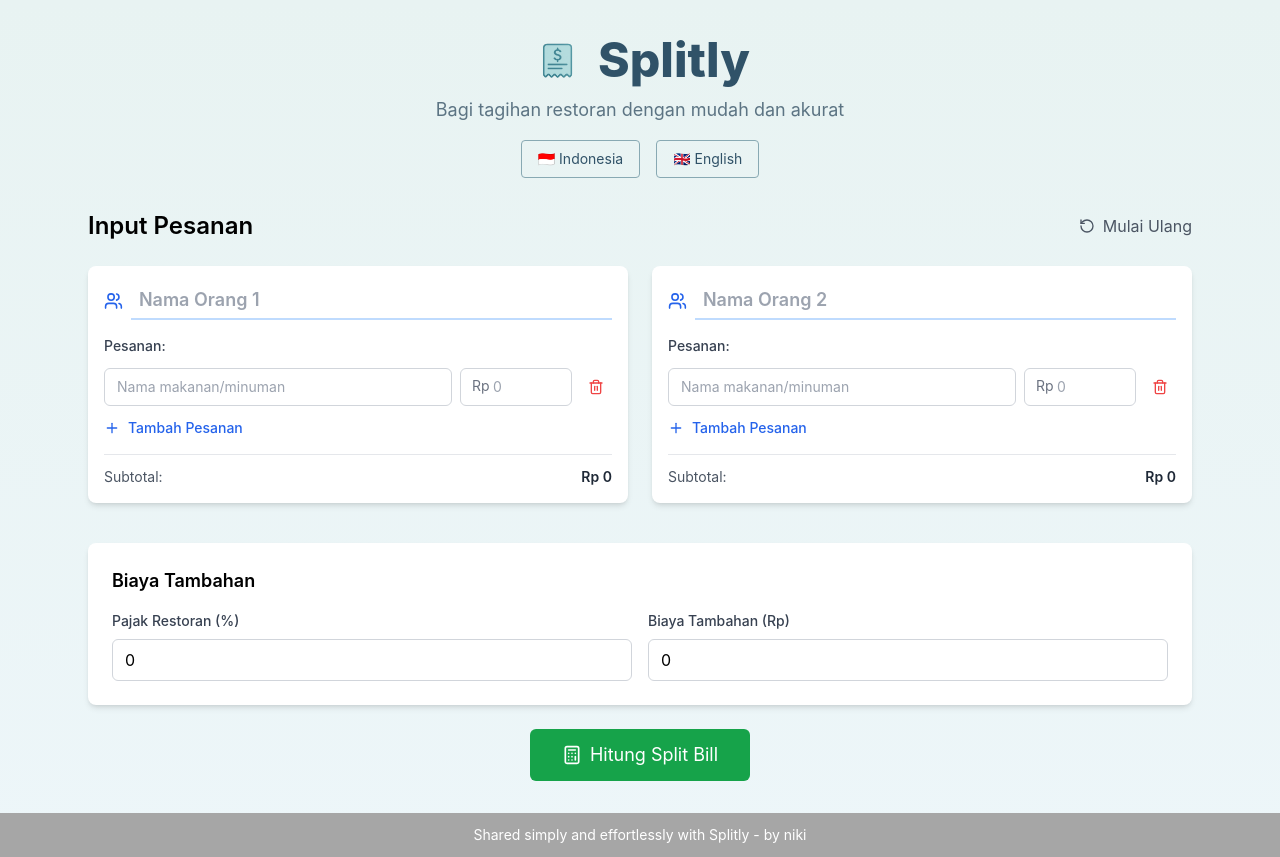
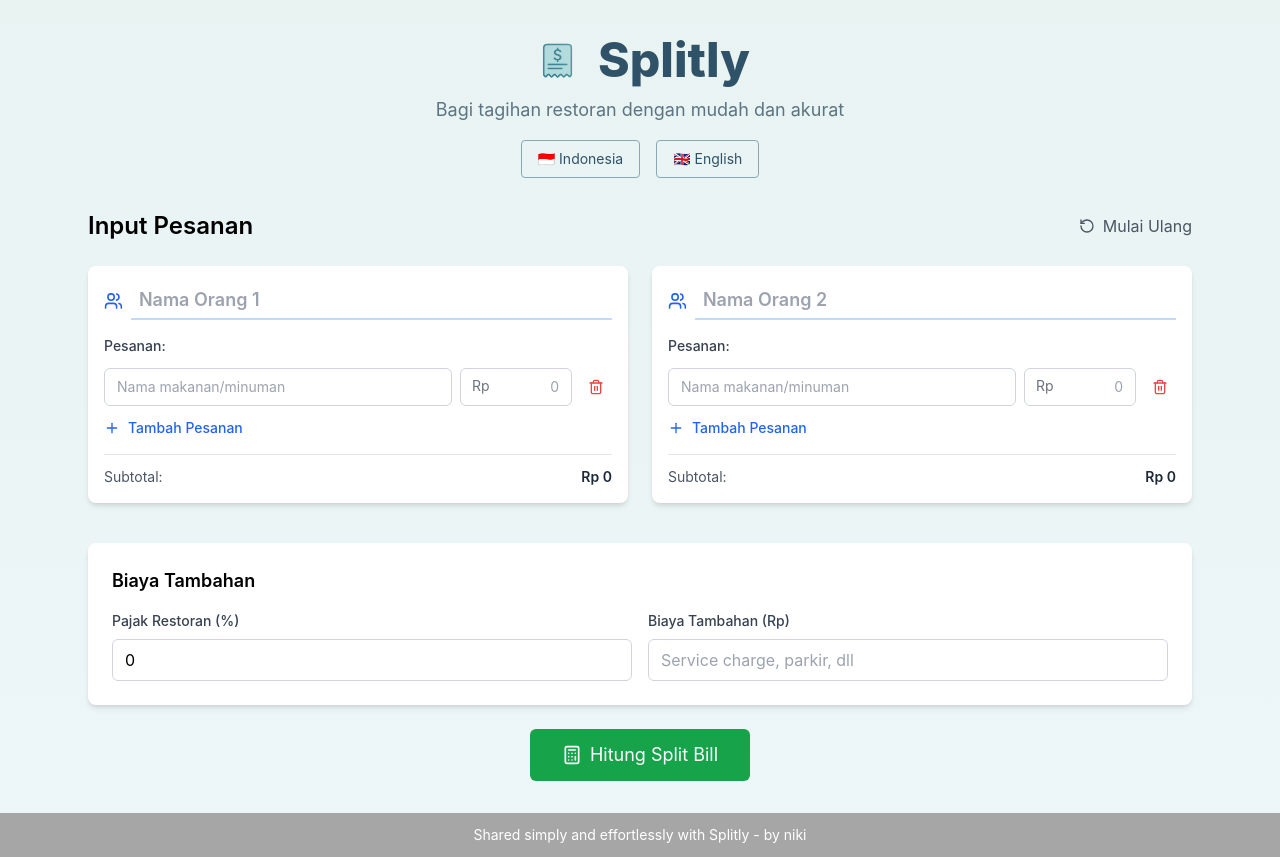
Before and after one commit to marianikita03/split-bill-app, a React (Vite) app: page / in a window 1280 px wide. Both pictures are taken after a click on the button "Lanjutkan". Built offline with nearby package versions, Linux system fonts and the light colour scheme.

Commit message:
fix: input 0 otomatis hilang dan format ribuan

```diff
--- a/src/App.jsx
+++ b/src/App.jsx
@@ -197,12 +197,20 @@
                     {t('step2.additionalLabel')}
                   </label>
                   <input
-                    type="number"
-                    value={additionalCost}
-                    onChange={(e) => setAdditionalCost(parseFloat(e.target.value) || 0)}
+                    type="text"
+                    inputMode="numeric"
+                    placeholder={t('step2.placeholder')}
+                    value={additionalCost === 0 ? '' : additionalCost.toLocaleString('id-ID')}
+                    onChange={(e) => {
+                      const value = parseInt(e.target.value.replace(/\D/g, '')) || 0;
+                      setAdditionalCost(value);
+                    }}
+                    onFocus={(e) => {
+                      if (additionalCost === 0) {
+                        e.target.value = '';
+                      }
+                    }}
                     className="w-full input-field"
-                    placeholder={t('step2.placeholder')}
-                    min="0"
                   />
                 </div>
               </div>
--- a/src/components/PersonInput.jsx
+++ b/src/components/PersonInput.jsx
@@ -5,6 +5,10 @@
 
 const PersonInput = ({ personIndex, person, onUpdatePerson }) => {
   const { t } = useTranslation();
+
+  const formatRupiah = (number) => {
+    return number.toLocaleString('id-ID');
+  };
 
   const addOrderItem = () => {
     const newOrders = [...person.orders, { item: '', price: 0 }];
@@ -56,11 +60,15 @@
             <div className="relative">
               <span className="absolute left-3 top-2 text-gray-500 text-sm">Rp</span>
               <input
-                type="number"
+                type="text"
+                inputMode="numeric"
                 placeholder="0"
-                value={order.price || ''}
-                onChange={(e) => updateOrderItem(orderIndex, 'price', parseFloat(e.target.value) || 0)}
-                className="w-full sm:w-28 input-field text-sm pl-8"
+                value={order.price === 0 ? '' : formatRupiah(order.price)}
+                onChange={(e) => {
+                  const numericValue = parseInt(e.target.value.replace(/\D/g, ''), 10) || 0;
+                  updateOrderItem(orderIndex, 'price', numericValue);
+                }}
+                className="w-full sm:w-28 input-field text-sm pl-8 text-right"
               />
             </div>
             <button
```
